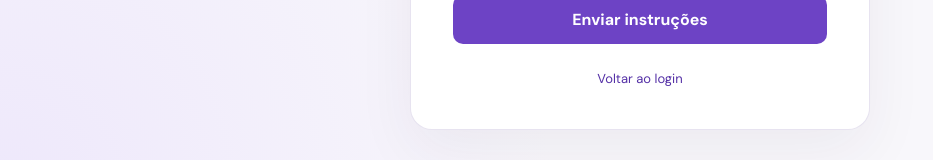
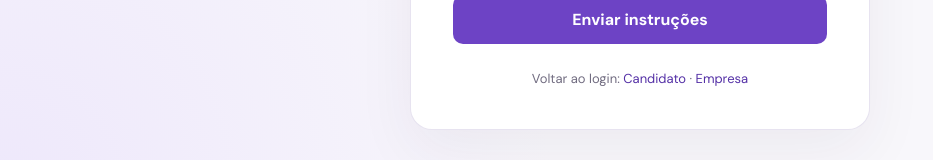
Before and after one commit to rafael-marquart/Trabalho_ModelagemDeSistema, a Next.js app: page /recuperar-senha in a window 1280 px wide. Shown: the part 651-811 px from the top of the page, without its empty margins (0-933 px from the left). Built offline with nearby package versions, Linux system fonts and the light colour scheme.

Commit message:
fix(SPEC-001): ajustar retorno ao login na recuperação

```diff
--- a/src/app/recuperar-senha/page.tsx
+++ b/src/app/recuperar-senha/page.tsx
@@ -16,8 +16,7 @@ export default function PasswordRecoveryPage() {
   const [loading, setLoading] = useState(false);
 
   useEffect(() => {
-    const params = new URLSearchParams(window.location.search);
-    setToken(params.get("token") || "");
+    setToken(new URLSearchParams(window.location.search).get("token") || "");
   }, []);
 
   async function requestReset(event: FormEvent<HTMLFormElement>) {
@@ -106,14 +105,14 @@ export default function PasswordRecoveryPage() {
               <option value="company">Empresa</option>
             </select>
             <label htmlFor="identifier">{profile === "candidate" ? "E-mail ou CPF" : "E-mail"}</label>
-            <input id="identifier" autoComplete="username" value={identifier} onChange={event => setIdentifier(event.target.value)} required maxLength={160} />
+            <input id="identifier" type={profile === "company" ? "email" : "text"} autoComplete="username" value={identifier} onChange={event => setIdentifier(event.target.value)} required maxLength={160} />
             <button className="primary-button" type="submit" disabled={loading}>{loading ? "Enviando..." : "Enviar instruções"}</button>
           </form>
         )}
 
         {error && <p className="form-error" role="alert">{error}</p>}
         {message && <p role="status" aria-live="polite">{message}</p>}
-        <p className="auth-footer"><Link href={token ? "/candidato/login" : "/candidato/login"}>Voltar ao login</Link></p>
+        <p className="auth-footer">Voltar ao login: <Link href="/candidato/login">Candidato</Link> · <Link href="/empresa/login">Empresa</Link></p>
       </section>
     </main>
   );
```
